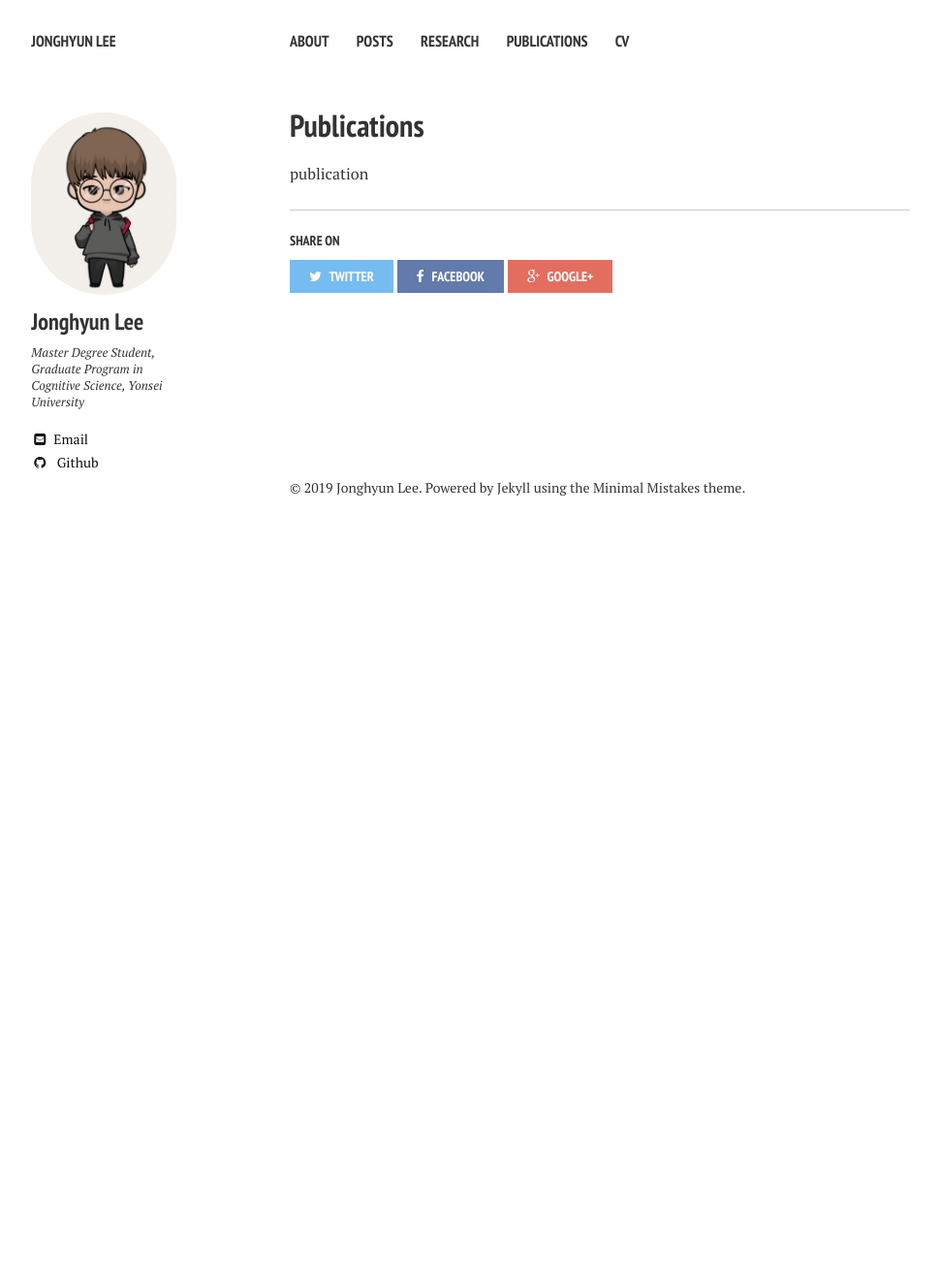
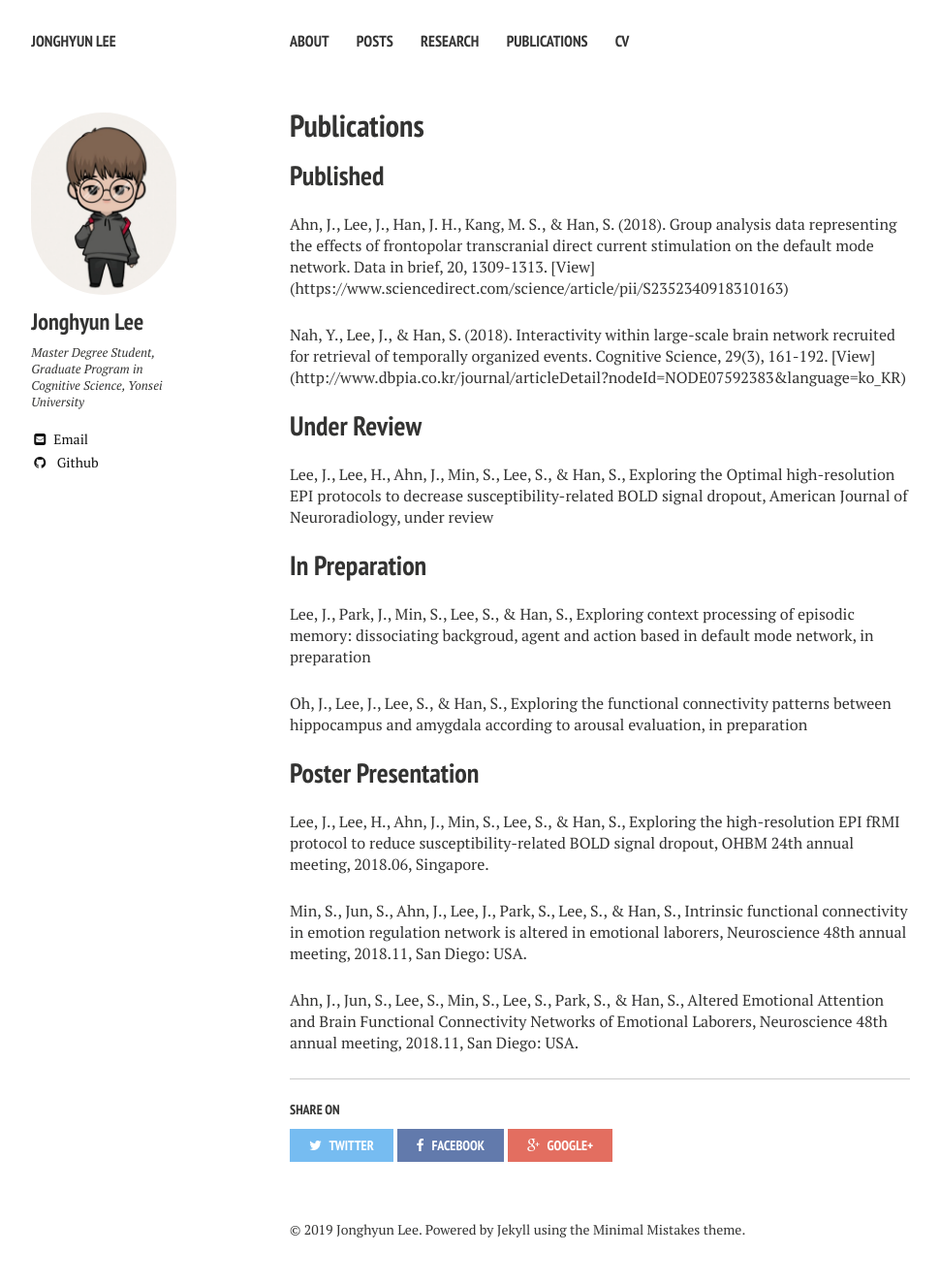
Before and after one commit to jisunkimbrain/fromjisunkim.github.io, a Jekyll site: the page built from publications/publications.md, in a window 1280 px wide. Shown: the whole page at 97% size, without its empty margins (21-991 px from the left). Built offline with Jekyll 4.4.1, drawn with Linux system fonts in a browser that asks for light colours; nearby versions of some CDN libraries; before the commit the page ends 900 px from its top, so only the background shows below that.

Commit message:
Update publications.md

```diff
--- a/publications/publications.md
+++ b/publications/publications.md
@@ -8,4 +8,23 @@ image:
   feature:
 ---
 
-publication
+## Published
+Ahn, J., Lee, J., Han, J. H., Kang, M. S., & Han, S. (2018). Group analysis data representing the effects of frontopolar transcranial direct current stimulation on the default mode network. Data in brief, 20, 1309-1313. [View] (https://www.sciencedirect.com/science/article/pii/S2352340918310163)
+
+Nah, Y., Lee, J., & Han, S. (2018). Interactivity within large-scale brain network recruited for retrieval of temporally organized events. Cognitive Science, 29(3), 161-192. [View] (http://www.dbpia.co.kr/journal/articleDetail?nodeId=NODE07592383&language=ko_KR)
+
+## Under Review
+Lee, J., Lee, H., Ahn, J., Min, S., Lee, S., & Han, S., Exploring the Optimal high-resolution EPI protocols to decrease susceptibility-related BOLD signal dropout, American Journal of Neuroradiology, under review
+
+## In Preparation
+Lee, J., Park, J., Min, S., Lee, S., & Han, S., Exploring context processing of episodic memory: dissociating backgroud, agent and action based in default mode network, in preparation
+
+Oh, J., Lee, J., Lee, S., & Han, S., Exploring the functional connectivity patterns between hippocampus and amygdala according to arousal evaluation, in preparation
+
+
+## Poster Presentation
+Lee, J., Lee, H., Ahn, J., Min, S., Lee, S., & Han, S., Exploring the high-resolution EPI fRMI protocol to reduce susceptibility-related BOLD signal dropout, OHBM 24th annual meeting, 2018.06, Singapore.
+
+Min, S., Jun, S., Ahn, J., Lee, J., Park, S., Lee, S., & Han, S., Intrinsic functional connectivity in emotion regulation network is altered in emotional laborers, Neuroscience 48th annual meeting, 2018.11, San Diego: USA.
+
+Ahn, J., Jun, S., Lee, S., Min, S., Lee, S., Park, S., & Han, S., Altered Emotional Attention and Brain Functional Connectivity Networks of Emotional Laborers, Neuroscience 48th annual meeting, 2018.11, San Diego: USA.
```
